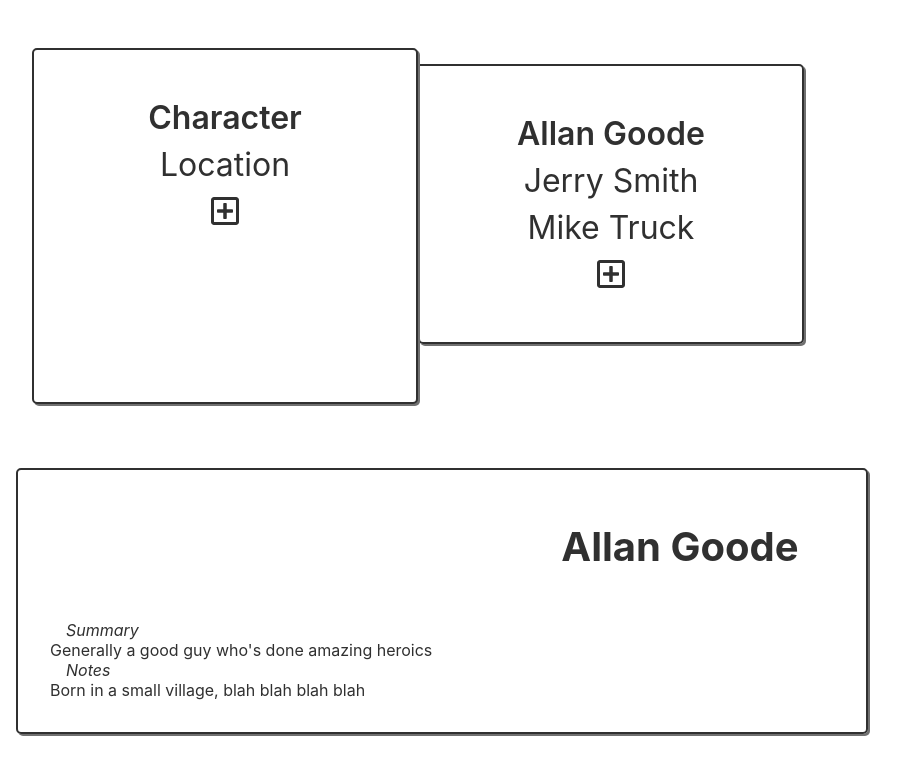
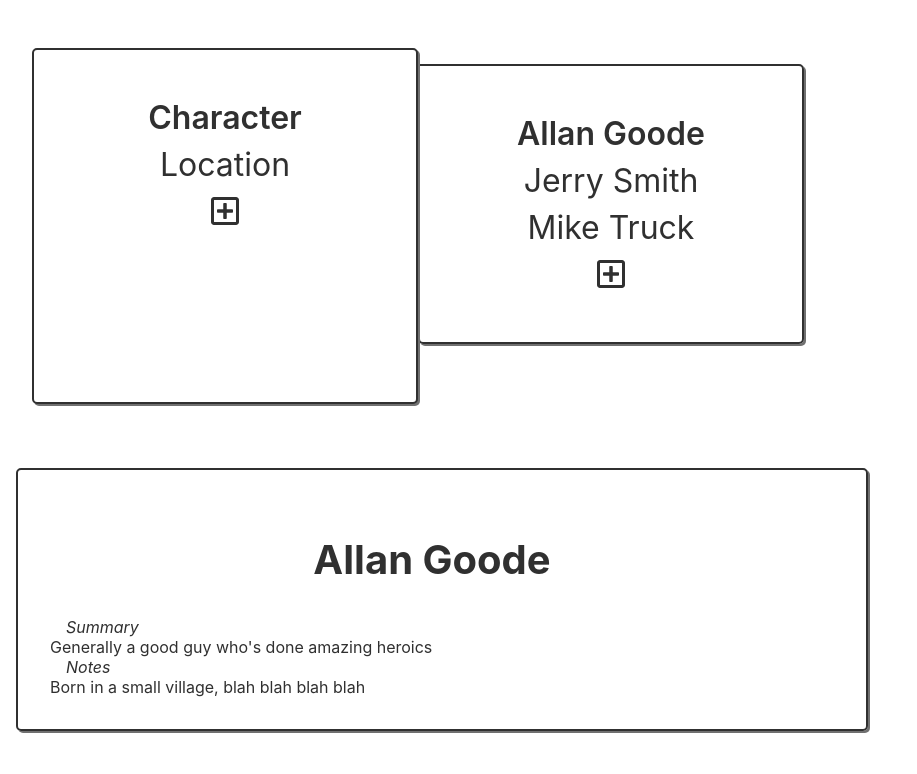
Before and after one commit to haanj/simple-campaign-note, a React (Create React App) app: page / in a window 1280 px wide. Shown: the top 774 px of the page, without its empty margins (0-917 px from the left). Built offline with nearby package versions, Linux system fonts and the light colour scheme.

Commit message:
restores styling to title editing

```diff
--- a/src/App.scss
+++ b/src/App.scss
@@ -124,22 +124,32 @@
     display: inline-block;
     width: 90%;
     text-align: center;
-    cursor: text;
     font-size: 2.5rem;
     align-self: center;
+    margin-left: auto;
+    margin-right: auto;
+  }
+
+  .editor-container {
+    width: 100%;
+    white-space: nowrap;
+    .editor {
+      cursor: text;
+      display: inline-block;
+      width: 85%;
+      margin-left: 5%;
       transition: $transition-slow;
-
       &:not(.focus):hover {
         box-shadow: 0 0 10px $gray-medium;
       }
     }
-
     .focus {
       // border: 2px solid $gray-medium;
       border-radius: $border-radius;
       box-shadow: 0 0 10px $gray-dark;
       &:focus {
         outline-color: $gray-dark;
+      }
     }
   }
 }
--- a/src/components/CardEditor.js
+++ b/src/components/CardEditor.js
@@ -22,7 +22,7 @@ export default class CardEditor extends Component {
     return (
       <article className="card-container">
         <header>
-          <h1>
+          <h1 className='card-name'>
             <MicroEditor
               text={card.name}
               defaultText='Untitled'
--- a/src/components/MicroEditor.js
+++ b/src/components/MicroEditor.js
@@ -45,11 +45,11 @@ export default class MicroEditor extends Component {
 
   render() {
     const text = this.state.text || this.props.defaultText
-    let inputClass = 'card-name'
-    if (this.stateisActive) inputClass += ' focus'
+    let inputClass = 'editor'
+    if (this.state.isActive) inputClass += ' focus'
 
     return (
-      <span>
+      <span className='editor-container'>
         <span
           ref={this.input}
           className={inputClass}
```
Lines whose indentation alone changed are shown as unchanged.
